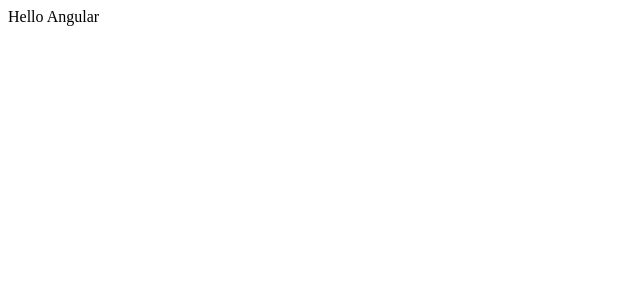
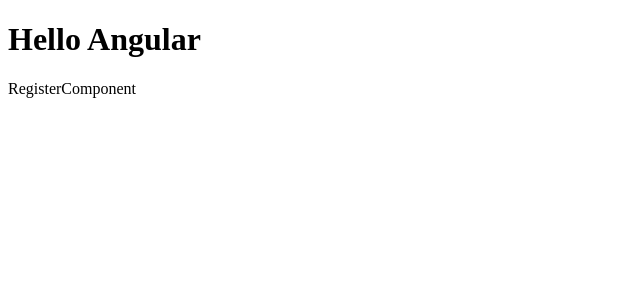
Before and after one commit to vivekprm/medium-clone-angular, an Angular app: page /register in a window 1280 px wide. Before the commit this address led to /. Shown: the top 300 px of the page, without its empty margins (0-640 px from the left). Built offline with nearby package versions, Linux system fonts and the light colour scheme.

Commit message:
register module

```diff
--- a/src/app/app-routing.module.ts
+++ b/src/app/app-routing.module.ts
@@ -1,7 +1,13 @@
 import { NgModule } from '@angular/core';
 import { RouterModule, Routes } from '@angular/router';
+import {RegisterComponent} from 'src/app/auth/components/register/register.component'
 
-const routes: Routes = [];
+const routes: Routes = [
+  {
+    path: 'register',
+    component: RegisterComponent,
+  },
+]
 
 @NgModule({
   imports: [RouterModule.forRoot(routes)],
--- a/src/app/app.component.html
+++ b/src/app/app.component.html
@@ -1 +1,2 @@
-Hello Angular
+<h1>Hello Angular</h1>
+<router-outlet></router-outlet>
--- /dev/null
+++ b/src/app/auth/components/register/register.component.html
@@ -0,0 +1 @@
+RegisterComponent
```
Also changed, not shown: src/app/app.module.ts (+5 -9 lines), src/app/auth/auth.module.ts (added, +9 -0 lines), src/app/auth/components/register/register.component.ts (added, +8 -0 lines), src/app/auth/components/register/register.component.scss (added).
